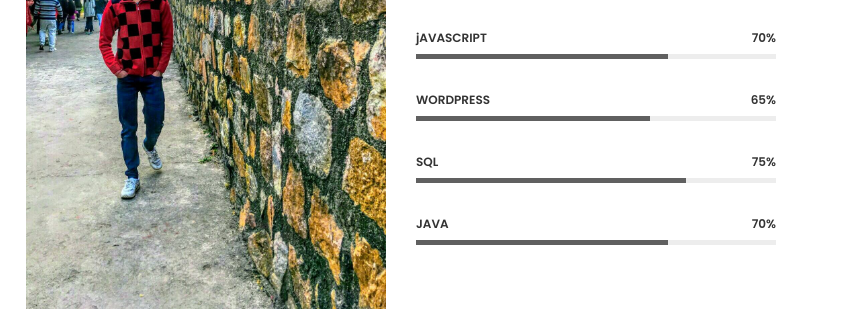
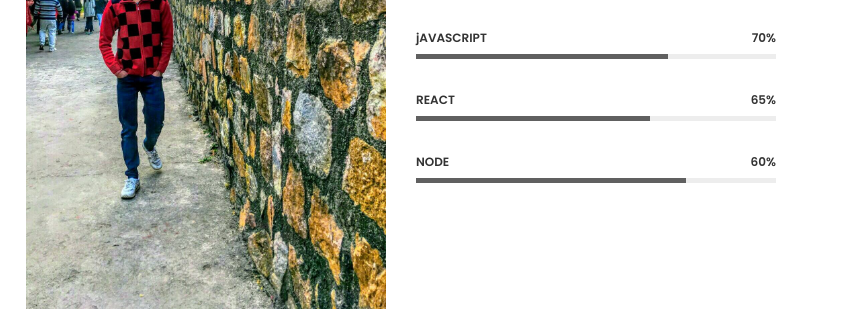
Before and after one commit to join2akshay/tvibhu12.github.io, a plain HTML site: page index.html in a window 1280 px wide. Shown: the part 1028-1347 px from the top of the page, 434-1280 px from the left. Drawn offline with Linux system fonts and the light colour scheme.

Commit message:
update index.html

```diff
--- a/index.html
+++ b/index.html
@@ -2,6 +2,7 @@
 <html lang="en">
 <head>
 
+    <meta name="description" content="akshay tiwari is a full stack developer based in india. akshaydev.tech is my personal protfolio where pepole can communicate with me directly.">
     <meta charset="UTF-8">
     <meta http-equiv="x-ua-compatible" content="ie=edge">
     <meta name="description" content="portfolio template based on HTML5">
@@ -176,7 +177,7 @@
 
                                     <div class="skillbar" data-percent="65%">
 
-                                        <h6 class="skillbar-title">WORDPRESS</h6>
+                                        <h6 class="skillbar-title">REACT</h6>
                                         <h6 class="skillbar-percent">65%</h6>
 
                                         <div class="skillbar-bar">
@@ -191,8 +192,8 @@
                                 <div class="col-md-12">
 
                                     <div class="skillbar" data-percent="75%">
-                                        <h6 class="skillbar-title">SQL</h6>
-                                        <h6 class="skillbar-percent">75%</h6>
+                                        <h6 class="skillbar-title">NODE</h6>
+                                        <h6 class="skillbar-percent">60%</h6>
                                         <div class="skillbar-bar">
                                             <div class="skillbar-child"></div>
                                         </div>
@@ -201,16 +202,7 @@
 
                                 </div>
 
-                                <div class="col-md-12">
-                                    <div class="skillbar" data-percent="70%">
-                                        <h6 class="skillbar-title">JAVA</h6>
-                                        <h6 class="skillbar-percent">70%</h6>
 
-                                        <div class="skillbar-bar">
-                                            <div class="skillbar-child"></div>
-                                        </div>
-                                    </div>
-                                </div>
                             </div>
                         </div>
                     </div>
@@ -647,21 +639,21 @@
                     <div class="single-contact text-center wow fadeInDown" data-wow-delay="0.4s">
                         <i class="fa fa-home"></i>
                         <h2>Location</h2>
-                        <p>Gamri Ext. , Delhi</p>
+                        <p>Delhi,India</p>
                     </div>
                 </div>
                 <div class="col-md-3 col-sm-6">
                     <div class="single-contact text-center wow fadeInDown" data-wow-delay="0.6s">
                         <i class="fa fa-phone"></i>
                         <h2>Phone: </h2>
-                        <p>(+91) 9891****14</p>
+                        <p>(+91) 7011965610</p>
                     </div>
                 </div>
                 <div class="col-md-3 col-sm-6">
                     <div class="single-contact text-center wow fadeInDown" data-wow-delay="0.8s">
                         <i class="fa fa-envelope-o"></i>
                         <h2>Email</h2>
-                        <p>tvibhu12@gmail.com</p>
+                        <p>me@akshaydev.tech</p>
                     </div>
                 </div>
                 <div class="col-md-3 col-sm-6">
```
